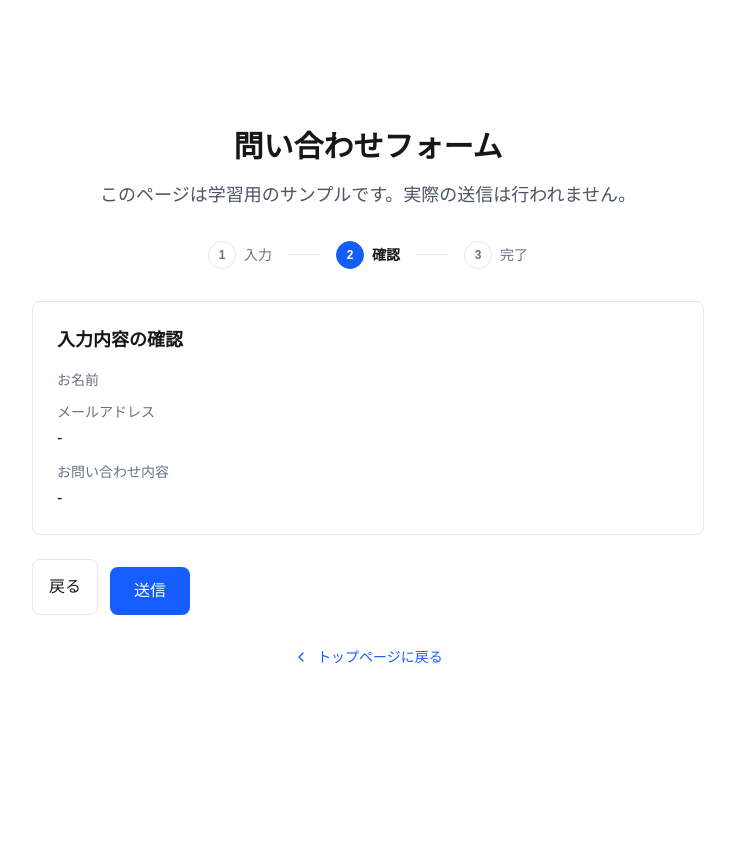
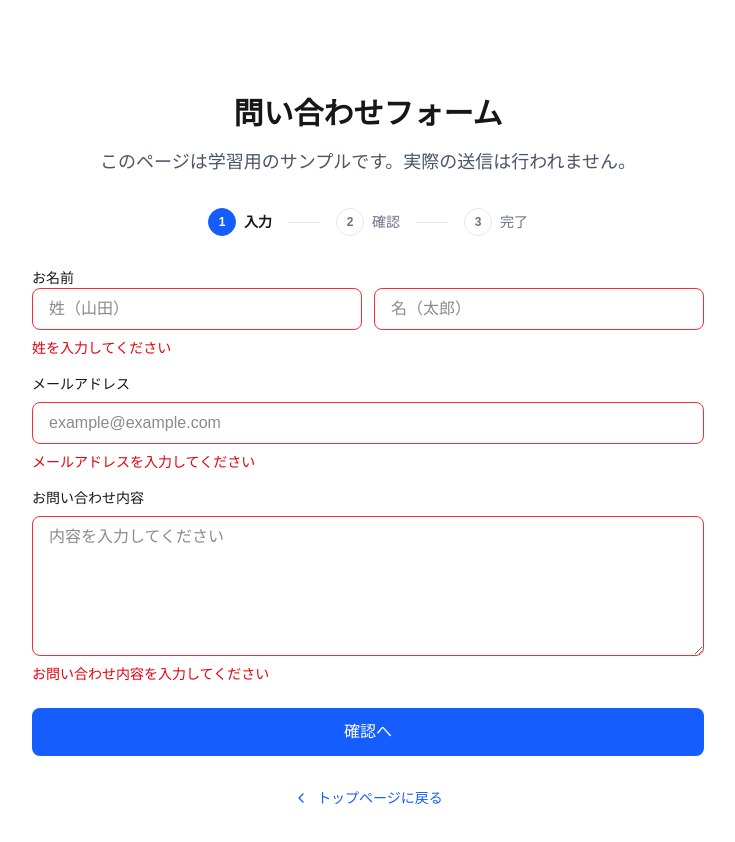
Before and after one commit to w-rnagatsuma/react-learning, a Next.js app in the folder app/: page /contact in a window 1280 px wide. Both pictures are taken after a click on the button "確認へ". Shown: the top 842 px of the page, without its empty margins (272-1007 px from the left). Before the commit the page ends 800 px from the top, so only its background shows below. Built offline with nearby package versions, Linux system fonts and the light colour scheme.

Commit message:
feat: バリデーションチェックを追加

```diff
--- a/app/app/contact/page.tsx
+++ b/app/app/contact/page.tsx
@@ -25,11 +25,31 @@ const initialForm: ContactForm = {
 export default function ContactPage() {
   const [step, setStep] = useState<Step>("input");
   const [form, setForm] = useState<ContactForm>(initialForm);
+  const [errors, setErrors] = useState<Partial<Record<keyof ContactForm, string>>>(
+    {}
+  );
 
   const updateField = (key: keyof ContactForm) =>
     (e: ChangeEvent<HTMLInputElement | HTMLTextAreaElement>) => {
       setForm((prev) => ({ ...prev, [key]: e.target.value }));
+      setErrors((prev) => ({ ...prev, [key]: undefined }));
     };
+
+  const validate = () => {
+    const nextErrors: Partial<Record<keyof ContactForm, string>> = {};
+
+    if (!form.lastName.trim()) nextErrors.lastName = "姓を入力してください";
+    if (!form.firstName.trim()) nextErrors.firstName = "名を入力してください";
+    if (!form.email.trim()) {
+      nextErrors.email = "メールアドレスを入力してください";
+    } else if (!/^[^\s@]+@[^\s@]+\.[^\s@]+$/.test(form.email)) {
+      nextErrors.email = "メールアドレスの形式が正しくありません";
+    }
+    if (!form.message.trim()) nextErrors.message = "お問い合わせ内容を入力してください";
+
+    setErrors(nextErrors);
+    return Object.keys(nextErrors).length === 0;
+  };
 
   return (
     <main className="flex min-h-screen flex-col items-center justify-center p-24">
@@ -91,14 +111,21 @@ export default function ContactPage() {
                   placeholder="姓（山田）"
                   value={form.lastName}
                   onChange={updateField("lastName")}
+                  className={errors.lastName ? "border-red-500" : undefined}
                 />
                 <FormInput
                   type="text"
                   placeholder="名（太郎）"
                   value={form.firstName}
                   onChange={updateField("firstName")}
+                  className={errors.firstName ? "border-red-500" : undefined}
                 />
               </div>
+              {(errors.lastName || errors.firstName) && (
+                <p className="text-sm text-red-600">
+                  {errors.lastName || errors.firstName}
+                </p>
+              )}
             </fieldset>
             <label className="flex flex-col gap-2">
               <span className="text-sm font-medium">メールアドレス</span>
@@ -107,7 +134,11 @@ export default function ContactPage() {
                 placeholder="example@example.com"
                 value={form.email}
                 onChange={updateField("email")}
+                className={errors.email ? "border-red-500" : undefined}
               />
+              {errors.email && (
+                <p className="text-sm text-red-600">{errors.email}</p>
+              )}
             </label>
             <label className="flex flex-col gap-2">
               <span className="text-sm font-medium">お問い合わせ内容</span>
@@ -115,9 +146,19 @@ export default function ContactPage() {
                 placeholder="内容を入力してください"
                 value={form.message}
                 onChange={updateField("message")}
+                className={errors.message ? "border-red-500" : undefined}
               />
+              {errors.message && (
+                <p className="text-sm text-red-600">{errors.message}</p>
+              )}
             </label>
-            <FormButton onClick={() => setStep("confirm")}>確認へ</FormButton>
+            <FormButton
+              onClick={() => {
+                if (validate()) setStep("confirm");
+              }}
+            >
+              確認へ
+            </FormButton>
           </form>
         )}
 
```
